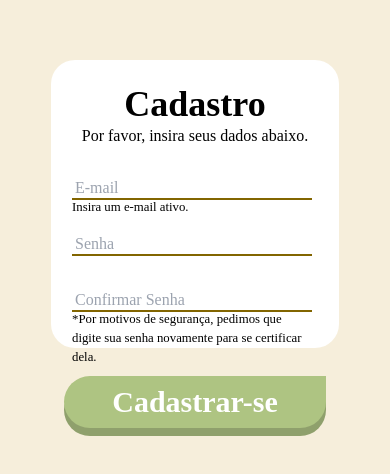
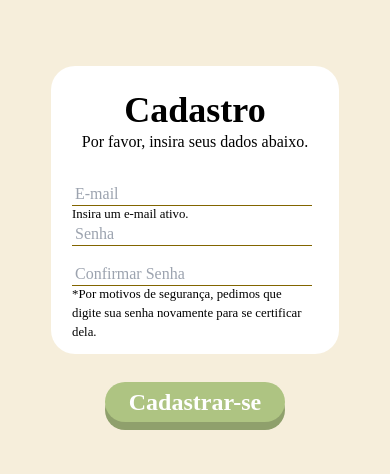
Before and after one commit to Daniel-san8/Desconecte-Bem, a React (Vite) app: page /cadastro in a window 390 px wide. Shown: the part 164-638 px from the top of the page. Built offline with nearby package versions, Linux system fonts and the light colour scheme; a web font is replaced by a local one.

Commit message:
feat: crio o modelo desktop do cadastro

```diff
--- a/src/components/HomeCadastro.tsx
+++ b/src/components/HomeCadastro.tsx
@@ -18,7 +18,7 @@ export default function HomeCadastro() {
           />
           <form
             action=""
-            className="flex flex-col gap-y-8 md:px-9"
+            className="flex flex-col gap-y-4 md:gap-y-8 md:px-9"
             id="cadastroForm"
             method="post"
           >
@@ -38,7 +38,11 @@ export default function HomeCadastro() {
           </form>
         </WhiteBox>
 
-        <ButtonLogin texto="Cadastrar-se" idForm="cadastroForm" />
+        <ButtonLogin
+          className="text-white font-semibold bg-botaoLogin text-2xl px-6 py-1 rounded-full boxShadowButton md:text-3xl lg:rounded-none lg:rounded-l-full lg:rounded-br-full lg:px-10"
+          texto="Cadastrar-se"
+          idForm="cadastroForm"
+        />
       </div>
     </div>
   );
--- a/src/components/LoginHome/ButtonLogin.tsx
+++ b/src/components/LoginHome/ButtonLogin.tsx
@@ -1,16 +1,17 @@
 type ButtonLoginProps = {
   texto: string;
   idForm?: string;
+  className: string;
 };
 
-export default function ButtonLogin({ texto, idForm }: ButtonLoginProps) {
+export default function ButtonLogin({
+  texto,
+  idForm,
+  className,
+}: ButtonLoginProps) {
   return (
     <div className="py-7 md:pt-14">
-      <button
-        type="submit"
-        form={idForm}
-        className="text-white font-semibold bg-botaoLogin text-3xl px-12 py-2 md:text-4xl md:py-4 md:px-20 rounded-l-full rounded-br-full boxShadowButton"
-      >
+      <button type="submit" form={idForm} className={className}>
         {texto}
       </button>
     </div>
--- a/src/components/LoginHome/SectionRight.tsx
+++ b/src/components/LoginHome/SectionRight.tsx
@@ -42,7 +42,11 @@ export default function SectionRight() {
           Esqueci minha senha
         </a>
       </WhiteBox>
-      <ButtonLogin texto="Entrar" idForm="form-email" />
+      <ButtonLogin
+        className="text-white font-semibold bg-botaoLogin text-3xl px-12 py-2 md:text-4xl md:py-4 md:px-20 rounded-l-full rounded-br-full boxShadowButton"
+        texto="Entrar"
+        idForm="form-email"
+      />
     </section>
   );
 }
--- a/src/index.css
+++ b/src/index.css
@@ -9,7 +9,7 @@
     content: "";
     position: absolute;
     width: 100%;
-    height: 2px;
+    height: 1px;
     bottom: 0;
     left: 0;
     background-color: rgba(130, 101, 0, 1);
```
